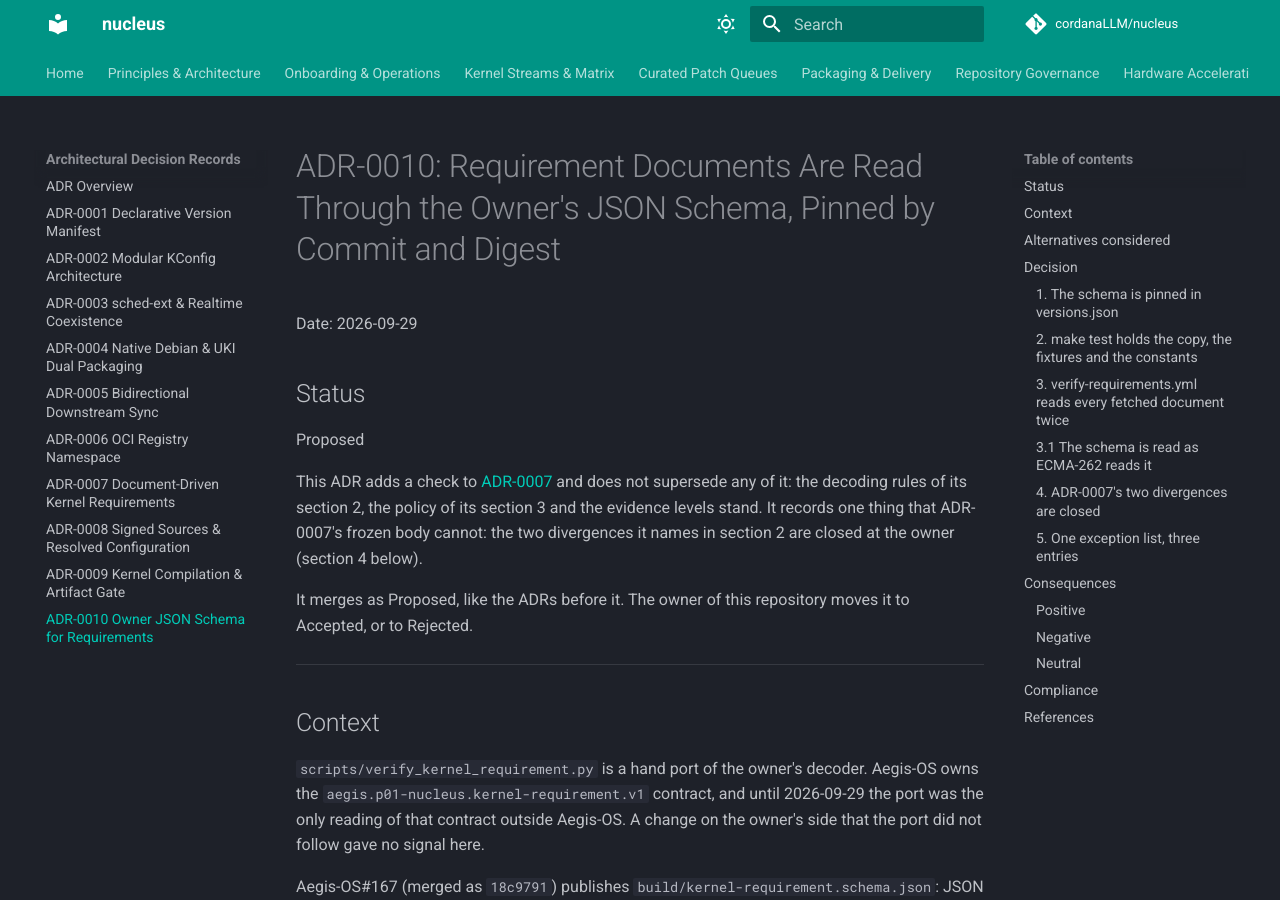
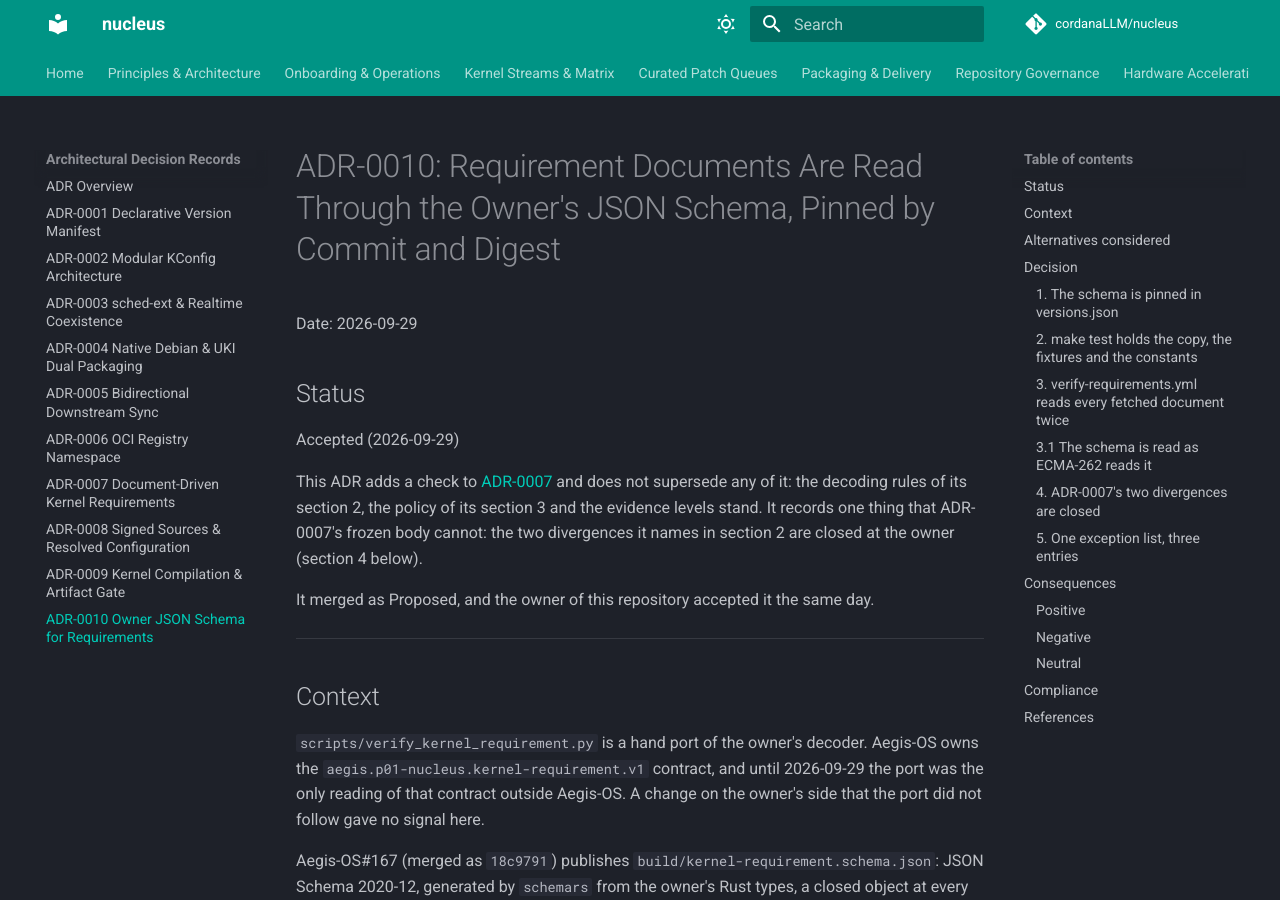
Before and after one commit to cordanaLLM/nucleus, an MkDocs documentation site: the page built from docs/adr/0010-owner-json-schema-for-requirement-documents.md, in a window 1280 px wide and 900 px high. Built offline with MkDocs 1.6.1 and Material for MkDocs 9.7.7, drawn with Linux system fonts in a browser that asks for light colours; comment, search, counter and statistics services are not loaded.

Commit message:
docs(adr): accept ADR-0010
The owner accepted ADR-0010 (requirement documents are read through
the owner's JSON Schema, pinned by commit and digest) on 2026-09-29.

Co-Authored-By: Claude Opus 5.5 <noreply@anthropic.com>
Signed-off-by: lusoris <lusoris@proton.me>

```diff
--- a/docs/adr/0010-owner-json-schema-for-requirement-documents.md
+++ b/docs/adr/0010-owner-json-schema-for-requirement-documents.md
@@ -4,15 +4,14 @@ Date: 2026-09-29
 
 ## Status
 
-Proposed
+Accepted (2026-09-29)
 
 This ADR adds a check to [ADR-0007](0007-document-driven-kernel-requirements.md) and does not
 supersede any of it: the decoding rules of its section 2, the policy of its section 3 and the
 evidence levels stand. It records one thing that ADR-0007's frozen body cannot: the two
 divergences it names in section 2 are closed at the owner (section 4 below).
 
-It merges as Proposed, like the ADRs before it. The owner of this repository moves it to
-Accepted, or to Rejected.
+It merged as Proposed, and the owner of this repository accepted it the same day.
 
 ---
 
```
Also changed, not shown: docs/adr/README.md (+1 -1 lines).
